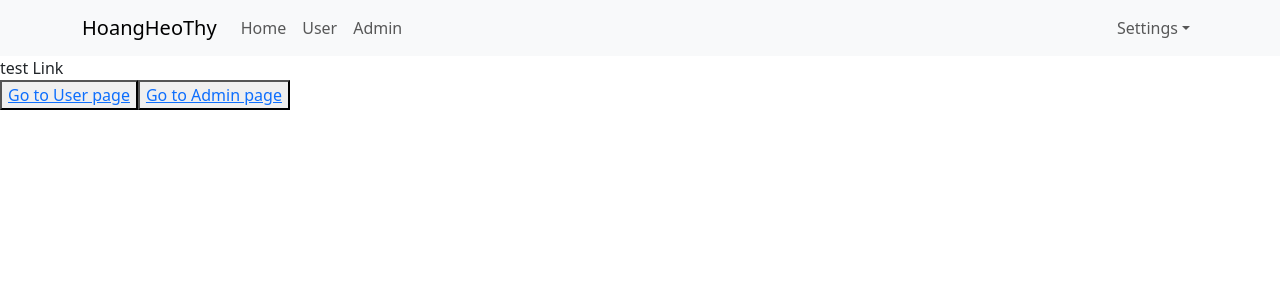
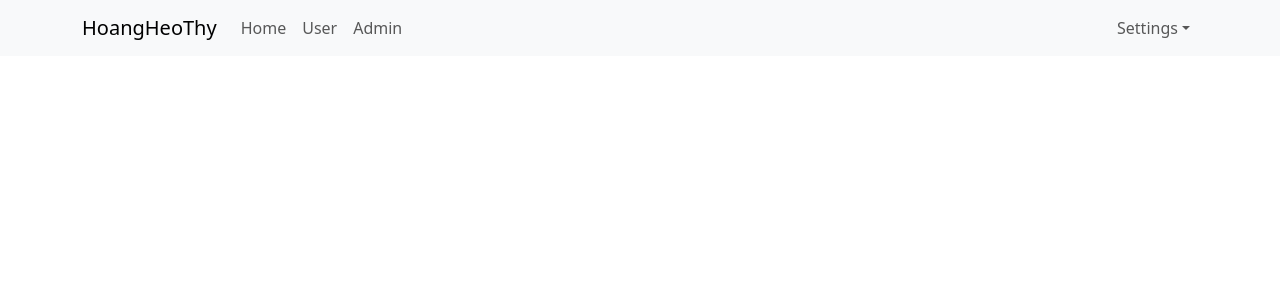
Before and after one commit to hoangle030799/newReactJs, a React (Create React App) app: page / in a window 1280 px wide. Shown: the top 300 px of the page. Built offline with nearby package versions, Linux system fonts and the light colour scheme.

Commit message:
video 49

```diff
--- a/src/App.js
+++ b/src/App.js
@@ -1,21 +1,20 @@
 import './App.scss';
 import Header from './components/Header/Header';
-import { Link } from 'react-router-dom';
+import { Link, Outlet } from 'react-router-dom';
 
 const App = () => {
 
   return (
     <div className="App-container">
+      <div className='header-container'>
       <Header />
-      <div>
-        test Link
-        <div>
-          <button>
-            <Link to={`/user`}>Go to User page</Link>
-          </button>
-          <button>
-            <Link to={`/admin`}>Go to Admin page</Link>
-          </button>
+      </div>
+      <div className='main-container'>
+        <div className='sidenav-container'>
+
+        </div>
+        <div className='app-content'>
+          <Outlet/>
         </div>
       </div>
     </div>
--- a/src/index.js
+++ b/src/index.js
@@ -5,10 +5,11 @@
 import { Provider } from 'react-redux';
 import store from './redux/store';
 import 'bootstrap/dist/css/bootstrap.min.css';
-import { BrowserRouter,
+import {
+  BrowserRouter,
   Routes,
   Route
- } from 'react-router-dom';
+} from 'react-router-dom';
 import User from './components/User/User';
 import Admin from './components/Admin/Admin';
 
@@ -18,9 +19,10 @@
     {/* <React.StrictMode> */}
     <BrowserRouter>
       <Routes>
-        <Route path='/' element = {<App/>}/>
-        <Route path='user' element = {<User/>}/>
-        <Route path='admin' element = {<Admin/>}/>
+        <Route path='/' element={<App />}>
+          <Route path='user' element={<User />} />
+          <Route path='admin' element={<Admin />} />
+        </Route>
       </Routes>
     </BrowserRouter>
     {/* </React.StrictMode> */}
```
